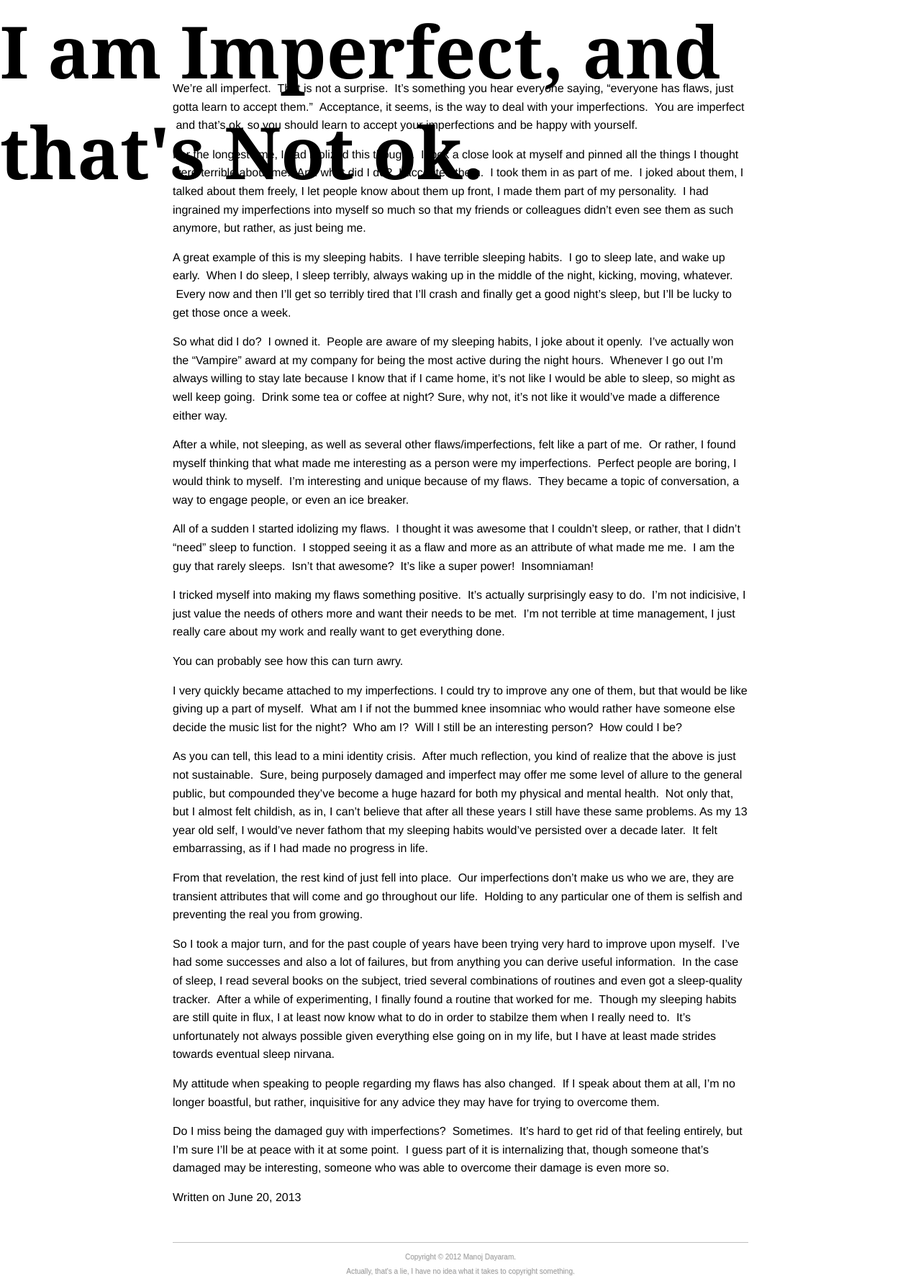
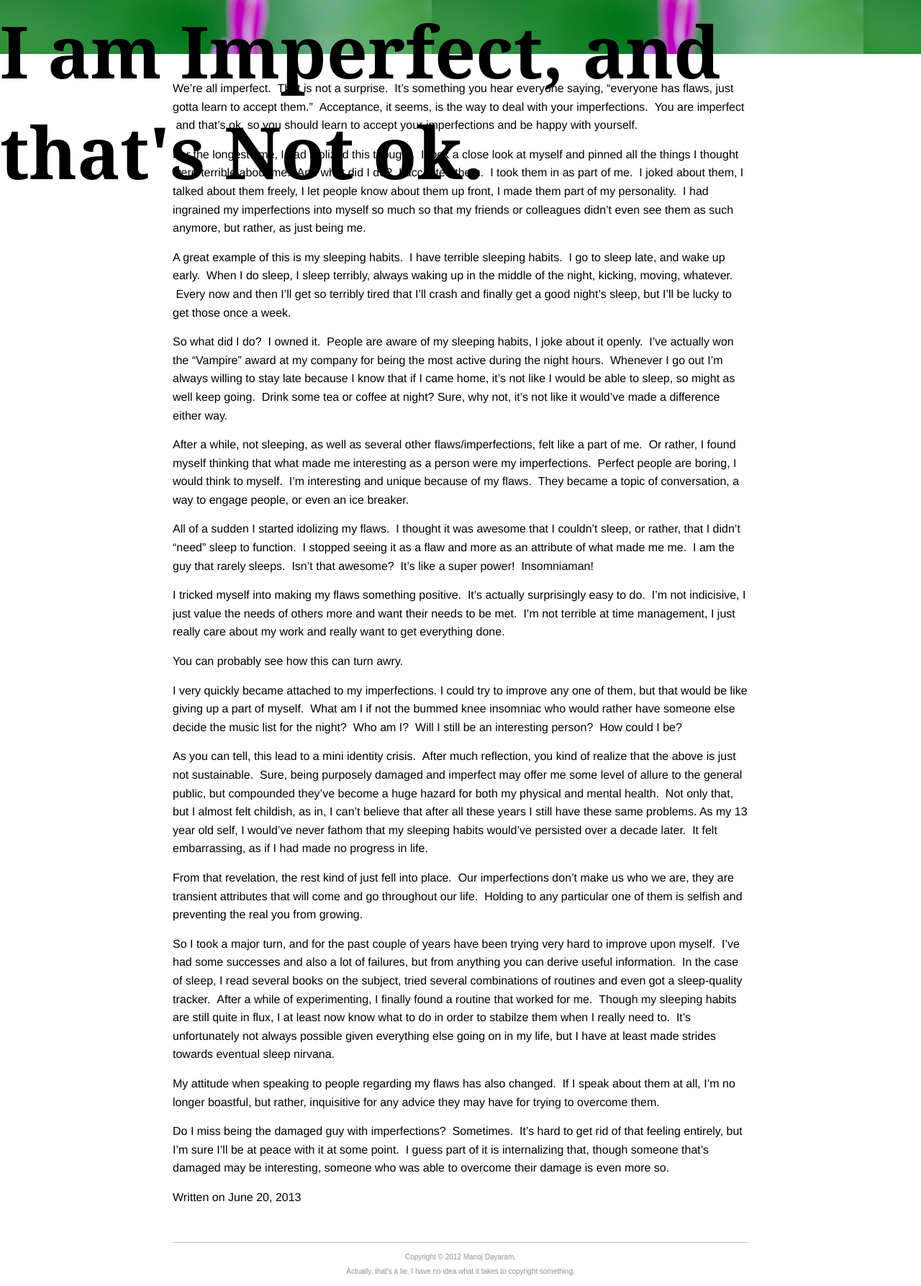
Before and after one commit to mdayaram/mdayaram.github.io, a Jekyll site: the page built from _posts/essays/2013-06-20-i-am-imperfect-and-thats-not-ok.md, in a window 1280 px wide. Shown: the whole page at 72% size. Built offline with Jekyll 4.4.1, drawn with Linux system fonts in a browser that asks for light colours; comment, search, counter and statistics services are not loaded.

Commit message:
imperfect cover

```diff
--- a/_posts/essays/2013-06-20-i-am-imperfect-and-thats-not-ok.md
+++ b/_posts/essays/2013-06-20-i-am-imperfect-and-thats-not-ok.md
@@ -1,6 +1,7 @@
 ---
 layout: post
 title: I am Imperfect, and that's Not ok.
+cover: url('/images/essays/imperfect.jpg')
 date: '2013-06-20T01:51:00-04:00'
 tags:
 - essay
```
Also changed, not shown: images/essays/imperfect.jpg (added).
